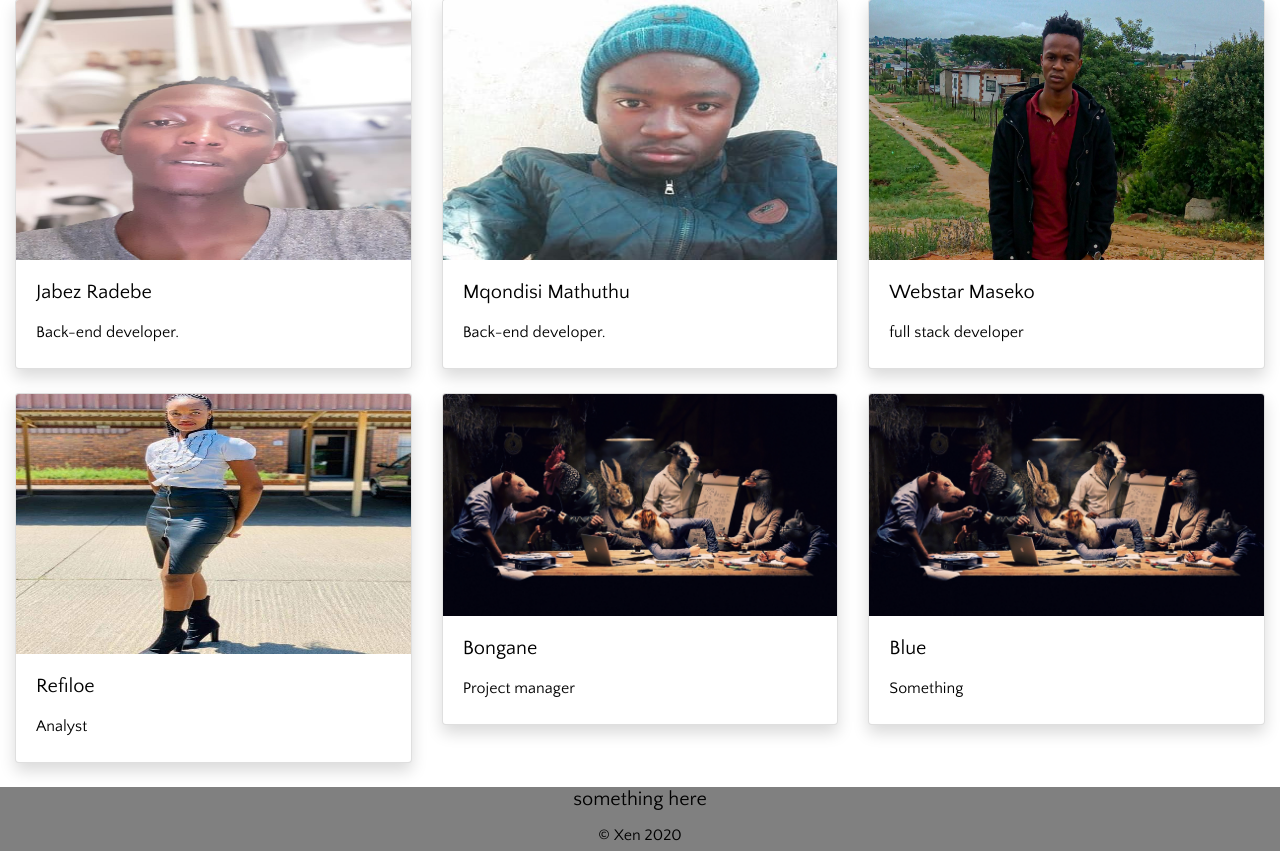
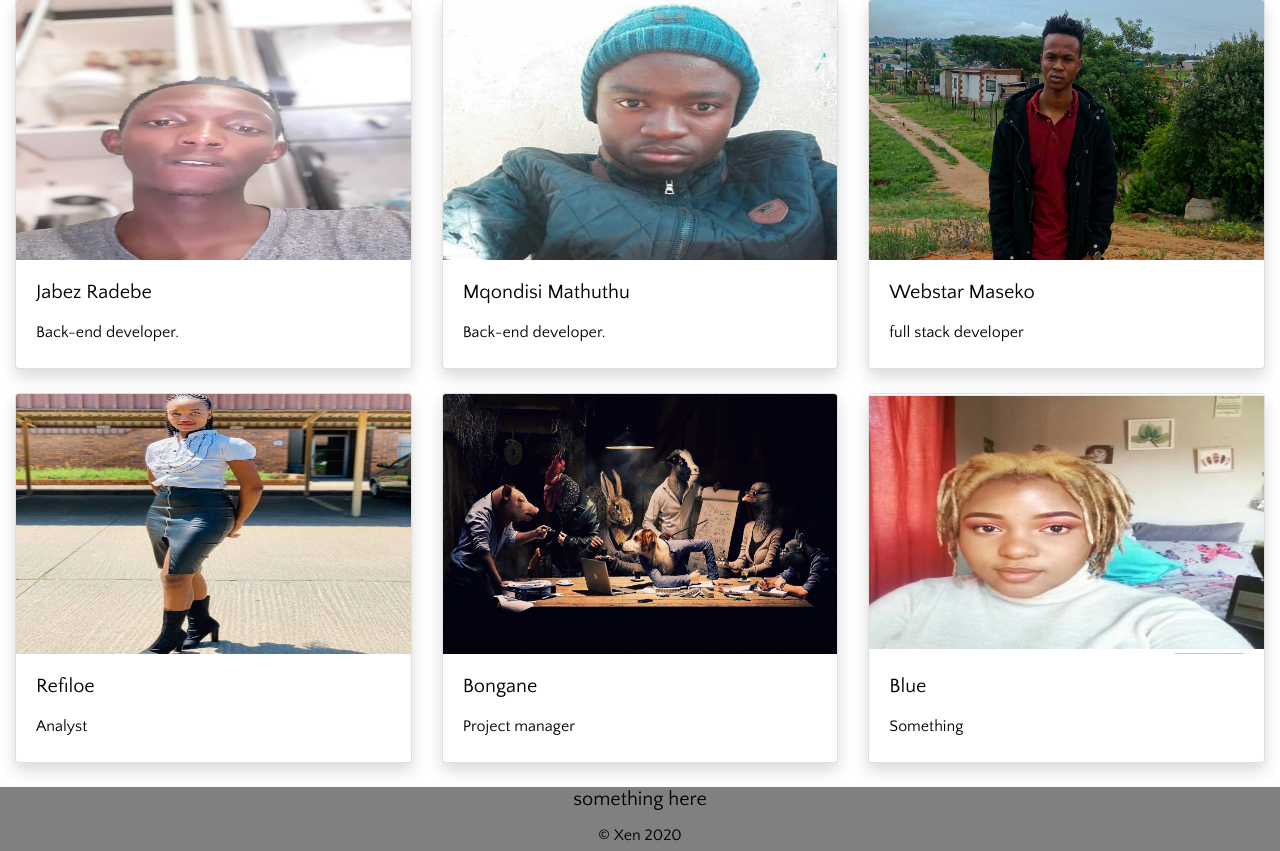
Before and after one commit to Webstar-Maseko/Xen, a Node server app: page /about in a window 1280 px wide. Shown: the part 1151-2002 px from the top of the page. Run offline with Node 20, Linux system fonts and the light colour scheme.

Commit message:
added blue

```diff
--- a/views/about.ejs
+++ b/views/about.ejs
@@ -54,7 +54,7 @@
   </div>
   <div class="col-md-4 ">
     <div class="card shadow" >
-      <img src="/images/us.jpg" class="card-img-top" alt="...">
+      <img src="/images/us.jpg" class="card-img-top" alt="..." height="260px">
       <div class="card-body">
         <h5 class="card-title">Bongane </h5>
         <p class="card-text">Project manager</p>
@@ -63,7 +63,7 @@
 </div>
 <div class="col-md-4">
   <div class="card shadow" >
-    <img src="/images/us.jpg" class="card-img-top" alt="...">
+    <img src="/images/blu.jpeg" class="card-img-top" alt="..." height="260px">
     <div class="card-body">
       <h5 class="card-title">Blue</h5>
       <p class="card-text">Something</p>
```
Also changed, not shown: static/images/blu.jpeg (added).
